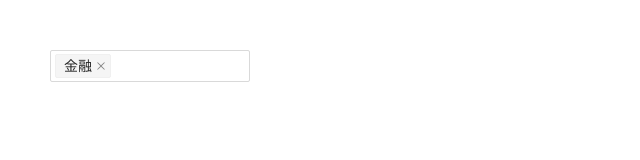
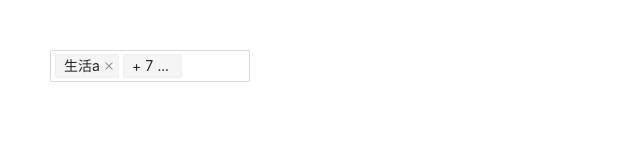
Before and after one commit to mzy911/antd-cascader, a React (Create React App) app: page / in a window 1280 px wide. Shown: the top 160 px of the page, without its empty margins (0-640 px from the left). Built offline with nearby package versions, Linux system fonts and the light colour scheme.

Commit message:
feat: 学习

```diff
--- a/src/App.tsx
+++ b/src/App.tsx
@@ -1,7 +1,6 @@
 import React from "react";
-import { SelectProps } from "antd/es/select";
-import Cascader,{ICascaderItem} from "./component/Cascader/Cascader";
-import {data} from "./data";
+import Cascader, { ICascaderItem } from "./component/Cascader/Cascader";
+import { data } from "./data";
 import "./App.css";
 
 function App() {
@@ -10,8 +9,8 @@ function App() {
       <Cascader
         {...{
           data: data as ICascaderItem[],
-          checked: ["jinrong"],
-          okCallback: (val:string[]) => {
+          checked: ["jinrong", "shenghuo", "shenghuoa", "shenghuob"],
+          okCallback: (val: string[]) => {
             console.log("选中的值", val);
           },
         }}
--- a/src/component/Cascader/Cascader.tsx
+++ b/src/component/Cascader/Cascader.tsx
@@ -1,50 +1,52 @@
-import React, { useState, useRef, useEffect } from "react";
-import { Select } from "antd";
-import { SelectProps } from "antd/es/select";
+import React, { useState } from "react";
+import { TreeSelect } from "antd";
 import { Tooltip, Tag } from "antd";
 // import SelectTree from "./SelectTree";
-import { addId } from "../utils";
-import "./Cascader.less";
+import { addKey, delFromFatherToSon } from "../utils";
 
-export interface ICascaderItem{
+// import "./Cascader.less";
+
+export interface ICascaderItem {
   label: string;
   value: string;
-  id: string;
+  key: string;
   checked?: Boolean;
   active?: Boolean;
   children?: ICascaderItem[];
 }
 
 interface IProps {
-  data: ICascaderItem[] ;
+  data: ICascaderItem[];
   checked: string[];
   okCallback: (string: []) => void;
 }
 
 const Cascader = ({ data, checked: initValue, okCallback }: IProps) => {
-
-
   // 勾选集合
   const [selected, setSeleced] = useState<string[]>(initValue);
   // 下拉框
-  const [showSelect, setShowSelect] = useState(false);
+  // const [showSelect, setShowSelect] = useState(false);
 
-  const [renderData, setRenderData] = useState(addId(JSON.parse(JSON.stringify(data)), 'abcd'))
+  const [renderData] = useState(addKey(JSON.parse(JSON.stringify(data))));
+
+  console.log("renderData", renderData);
 
   // 原始数据
   // const
 
-  // const dealData = JSON.parse(JSON.stringify(addId(data.data, "abcd")));
+  // const dealData = JSON.parse(JSON.stringify(addKey(data.data, "abcd")));
 
   // const myRef = useRef(null);
 
-  const handleChange = (value: string[]) => {
-    setSeleced(value);
-  };
+  // const handleChange = (value: string[]) => {
+  //   setSeleced(value);
+  // };
 
   const deleteTag = (val: string) => () => {
-    console.log("delete", val, selected);
-    setSeleced(selected.filter((select) => select !== val));
+    const aa = delFromFatherToSon(renderData, selected, val);
+    console.log("aa", val, aa);
+
+    setSeleced(aa);
   };
 
   // const handleClickOutside = (event) => {
@@ -73,7 +75,66 @@ const Cascader = ({ data, checked: initValue, okCallback }: IProps) => {
       className="select-tree-container"
       style={{ marginTop: "50px", marginLeft: "50px" }}
     >
-      <Select
+      <TreeSelect
+        {...{
+          treeData: renderData,
+          // value: selected,
+          defaultValue: selected,
+          treeNodeLabelProp: "label",
+          treeCheckable: true,
+          style: {
+            width: "200px",
+          },
+          maxTagCount: 1,
+          // treeCheckStrictly: true, // 子选项不受父亲影响
+          // open: false,
+          // onChange: (values) => {
+          //   console.log("当前", values);
+          // },
+          maxTagPlaceholder: (checkedData) => {
+            console.log("checkedData", checkedData);
+
+            const len = checkedData.length;
+            const tabs = (
+              <>
+                {checkedData.map((item) => {
+                  return (
+                    <Tag
+                      {...{
+                        key: item.key,
+                        closable: true,
+                        onClick: (aa) => {
+                          console.log(111111, aa);
+                          // deleteTag(item.key as string);
+                        },
+                        // onClose: (aa) => {
+                        //   console.log(111111, aa);
+                        //   // deleteTag(item.key as string);
+                        // },
+                      }}
+                    >
+                      {item.label}{" "}
+                    </Tag>
+                  );
+                })}
+              </>
+            );
+
+            return (
+              <Tooltip
+                overlayClassName="abcdefc"
+                placement="topLeft"
+                title={tabs}
+              >
+                <span className="ant-select-selection-item-content">
+                  + {len} ...
+                </span>
+              </Tooltip>
+            );
+          },
+        }}
+      />
+      {/* <Select
         mode="multiple"
         autoClearSearchValue={true}
         style={{ width: "200px" }}
@@ -86,37 +147,11 @@ const Cascader = ({ data, checked: initValue, okCallback }: IProps) => {
         }}
         maxTagCount={1}
         showSearch={true}
-        open={false}
-        options={data as {label:string; value:string}[]}
-        // maxTagPlaceholder={(a) => {
-        //   const label = a?.[0]?.label;
-        //   const tabs =
-        //     selected.length > 2 ? (
-        //       <div>
-        //         {selected
-        //           .filter((_item, index) => index > 1)
-        //           .map((item) => {
-        //             return (
-        //               <Tag key={item} closable onClose={deleteTag(item)}>
-        //                 {item}{" "}
-        //               </Tag>
-        //             );
-        //           })}
-        //       </div>
-        //     ) : null;
+        // open={false}
+        options={data as { label: string; value: string }[]}
 
-        //   return (
-        //     <Tooltip overlayClassName="abcdefc" placement="topLeft" title={tabs}>
-        //       <span className="ant-select-selection-item-content">
-        //         +{label}...
-        //       </span>
-        //     </Tooltip>
-        //   );
-        // }}
-      />
-
+      /> */}
       <br />
-
       {/* {showSelect ? (
         <div className="select-tree-warp" ref={myRef}>
           <SelectTree
--- a/src/component/utils.ts
+++ b/src/component/utils.ts
@@ -1,4 +1,4 @@
-import {ICascaderItem} from './Cascader/Cascader'
+import { ICascaderItem } from "./Cascader/Cascader";
 
 // // 显示下一级
 // export function showNextLevel(data, key = "id", activeId) {
@@ -30,19 +30,15 @@ import {ICascaderItem} from './Cascader/Cascader'
 //   return arr;
 // }
 
-
-// 元素添加 id
-export function addId(data:ICascaderItem[], id:string = "abcd") {
-  let newData = JSON.parse(JSON.stringify(data));
-  data = newData.map((item, index) => {
-    const newItem = { ...item, id: id + index };
-    if (item?.children?.length > 0) {
-      newItem.children = addId(item.children, id + index);
+// 元素添加 key, TreeSelect 的数据结构要求
+export function addKey(data: ICascaderItem[]) {
+  return data.map((item, index) => {
+    const newItem = { ...item, key: item.value };
+    if (item?.children && item?.children?.length > 0) {
+      newItem.children = addKey(item.children);
     }
     return newItem;
   });
-
-  return newData;
 }
 
 // // 元素设置active
@@ -104,6 +100,32 @@ export function addId(data:ICascaderItem[], id:string = "abcd") {
 //   return newData;
 // }
 
+// 手动删除
+export function delFromFatherToSon(
+  data: ICascaderItem[],
+  keys: string[],
+  key: string
+): string[] {
+  let resKeys: string[] = JSON.parse(JSON.stringify(keys));
+  function find(nodes: ICascaderItem[], del?: boolean) {
+    for (let i = 0; i < nodes.length; i++) {
+      const node = nodes[i];
+      const same = node.key === key;
+      if (same && !del) {
+        resKeys = resKeys.filter((keyItem) => keyItem !== key);
+      }
+      if (del) {
+        resKeys = resKeys.filter((keyItem) => keyItem !== node.key);
+      }
+      if (node?.children && node?.children?.length > 0) {
+        find(node.children, same || del);
+      }
+    }
+  }
+  find(data);
+
+  return resKeys;
+}
 
 // // 手动删除
 // export function setDelete(data, father) {
```
